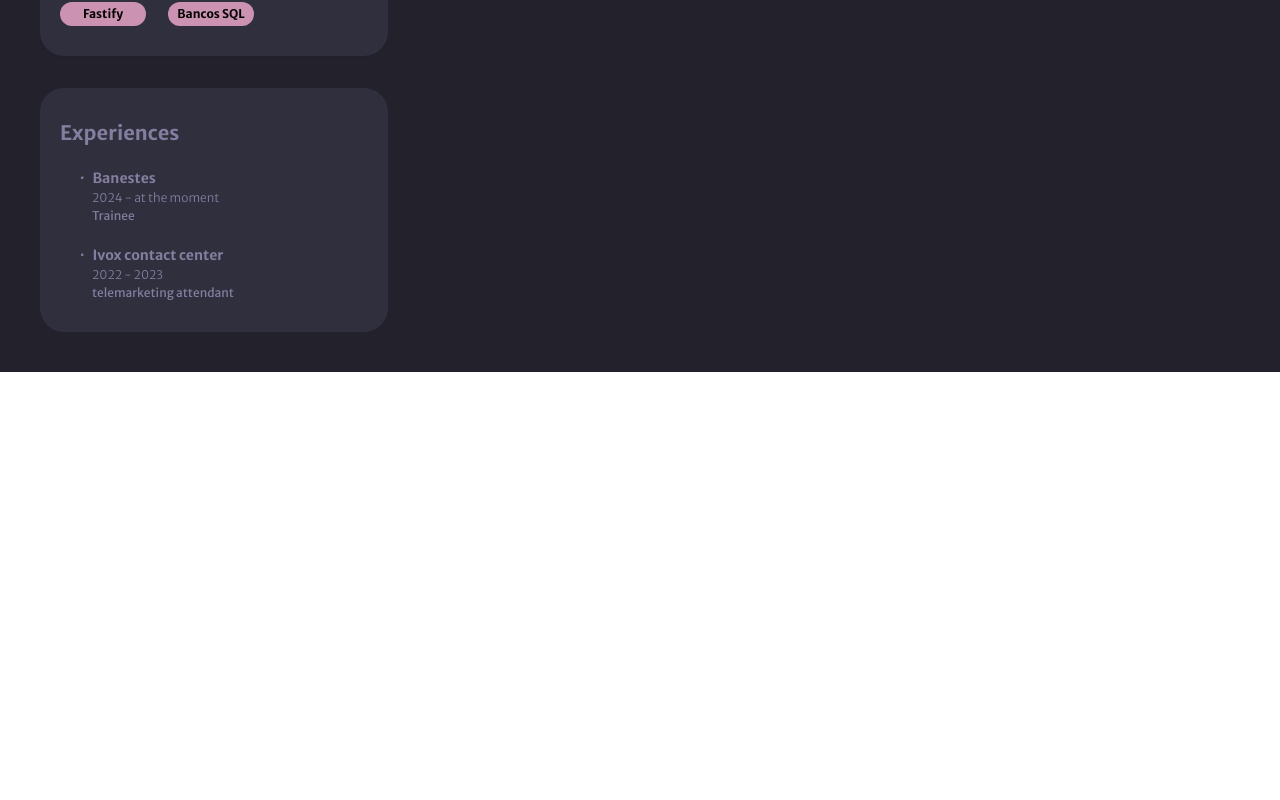
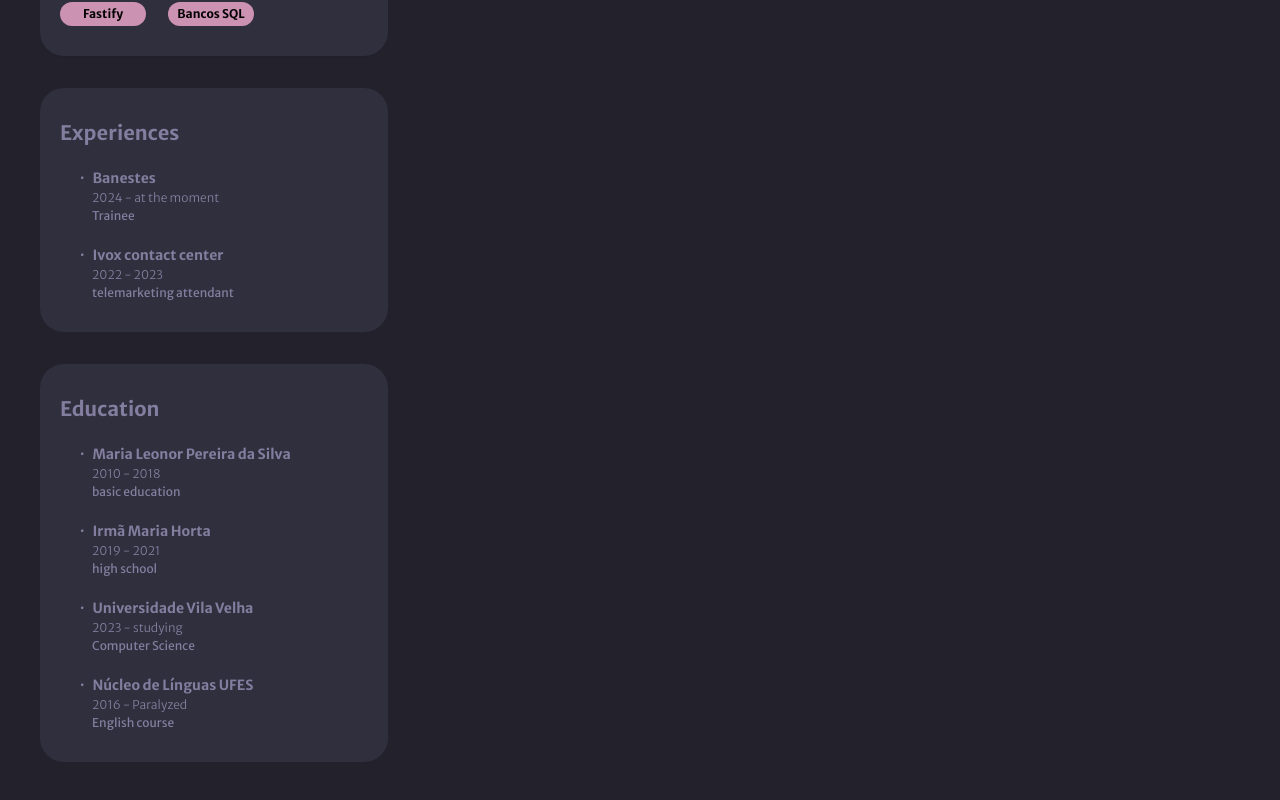
Before and after one commit to J0aoCunha/React-Portifolio, a React (Vite) app: page / in a window 1280 px wide. Shown: the part 898-1698 px from the top of the page. Before the commit the page ends 1270 px from the top, so only its background shows below. Built offline with nearby package versions, Linux system fonts and the light colour scheme.

Commit message:
feat: creating session about my education

```diff
--- /dev/null
+++ b/src/@types/EducationType.ts
@@ -0,0 +1,6 @@
+export type EducationType = {
+  school: string;
+  start: string;
+  end: string;
+  course: string;
+};
--- a/src/App.tsx
+++ b/src/App.tsx
@@ -1,3 +1,4 @@
+import Educations from "./components/Education";
 import Experiences from "./components/Experiences";
 import ProjectCard from "./components/ProjectCard";
 import Techs from "./components/Techs";
@@ -18,6 +19,7 @@ function App() {
         <Information />
         <Techs />
         <Experiences />
+        <Educations />
       </aside>
       <main className="flex flex-col w-[952px] gap-8">
         <header className="flex items-center p-8 h-[86px] w-full rounded-[20px] bg-[#302F3D] gap-8 justify-between">
--- /dev/null
+++ b/src/components/Education.tsx
@@ -0,0 +1,58 @@
+import { EducationType } from "../@types/EducationType";
+
+const educations: EducationType[] = [
+  {
+    school: "Maria Leonor Pereira da Silva",
+    start: "2010",
+    end: "2018",
+    course: "basic education",
+  },
+  {
+    school: "Irmã Maria Horta",
+    start: "2019",
+    end: "2021",
+    course: "high school",
+  },
+  {
+    school: "Universidade Vila Velha",
+    start: "2023",
+    end: "studying",
+    course: "Computer Science",
+  },
+  {
+    school: "Núcleo de Línguas UFES",
+    start: "2016",
+    end: "Paralyzed",
+    course: "English course",
+  },
+];
+
+export default function Educations() {
+  return (
+    <div className="w-[348px] h-auto rounded-3xl bg-[#302F3D] px-5 py-[30px] gap-5 flex flex-col">
+      <h2 className="text-[#837E9F] text-xl leading-normal font-bold not-italic">
+        Education
+      </h2>
+      {educations.map((education) => {
+        return (
+          <div className="ml-5">
+            <div className="flex gap-2 items-center">
+              <span className="text-sm font-bold not-italic leading-normal text-[#837E9F] ">
+                ·
+              </span>
+              <h3 className="text-sm font-bold not-italic leading-normal text-[#837E9F] ">
+                {education.school}
+              </h3>
+            </div>
+            <p className="text-[#837E9F] font-light not-italic leading-normal text-xs ml-3">
+              {education.start} - {education.end}
+            </p>
+            <p className="text-[#837E9F] font-normal not-italic leading-normal text-xs ml-3">
+              {education.course}
+            </p>
+          </div>
+        );
+      })}
+    </div>
+  );
+}
```
